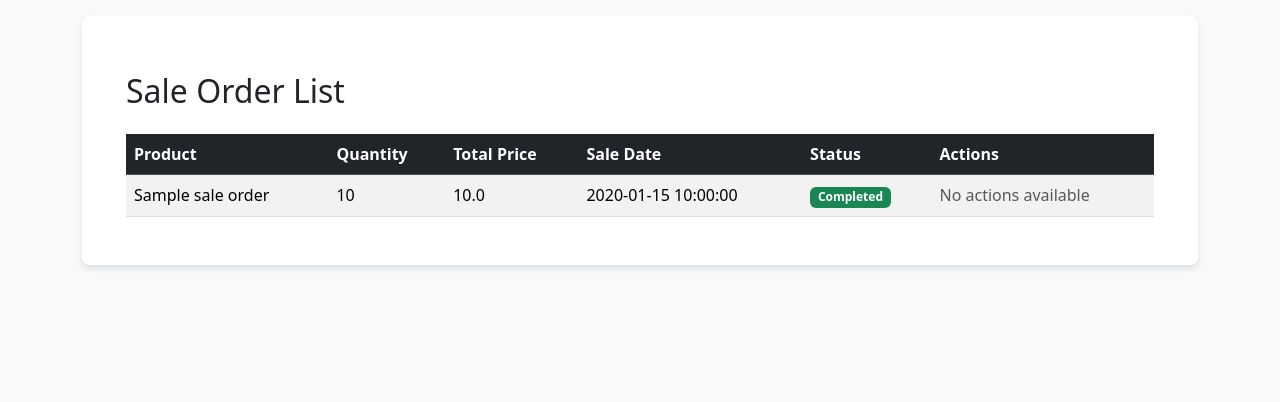
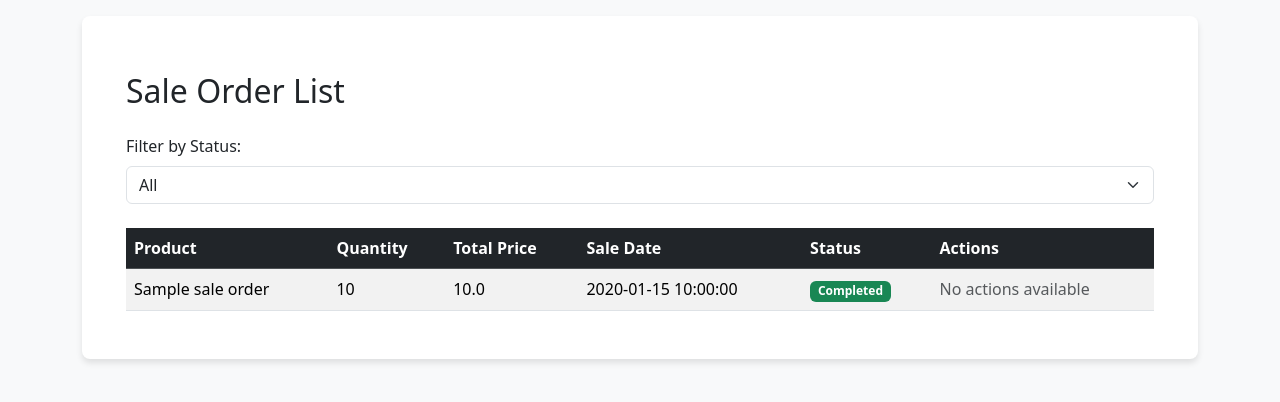
Before and after one commit to nakul1504/inventory-app, a Django app: page /sale-order-list/ in a window 1280 px wide. Shown: the part 80-482 px from the top of the page. Run offline with Django 5.2, Linux system fonts and the light colour scheme; tables that the repository leaves empty hold one stand-in row (values such as "Sample post"); a database or web service that is not in the repository returns one stand-in record (values such as "Sample title"); parts of the project's set-up code (start-up, migrations or seed data) failed here and were passed over.

Commit message:
feat: added filter by category for product-list and filter by order status for sale-order list page

```diff
--- a/inventory/templates/sale_order_list.html
+++ b/inventory/templates/sale_order_list.html
@@ -3,6 +3,19 @@
 {% block content %}
     <div class="container">
         <h2 class="my-4">Sale Order List</h2>
+
+        <form method="get" class="mb-4">
+            <label for="status" class="form-label">Filter by Status:</label>
+            <select id="status" name="status" class="form-select" onchange="this.form.submit()">
+                <option value="">All</option>
+                {% for status in statuses %}
+                    <option value="{{ status }}" {% if status == selected_status %}selected{% endif %}>
+                        {{ status }}
+                    </option>
+                {% endfor %}
+            </select>
+        </form>
+
         <table class="table table-striped table-hover">
             <thead class="table-dark">
                 <tr>
--- a/inventory/views.py
+++ b/inventory/views.py
@@ -53,8 +53,19 @@ class AddProductView(View):
 
 class ProductListView(View):
     def get(self, request):
-        products = db.products.find()
-        return render(request, 'product_list.html', {'products': products})
+        category_filter = request.GET.get('category')  # Get 'category' from query parameters
+        query = {}
+        if category_filter:
+            query['category'] = category_filter  # Filter by category if provided
+
+        products = db.products.find(query)
+        categories = db.products.distinct('category')  # Fetch distinct categories for dropdown
+
+        return render(request, 'product_list.html', {
+            'products': products,
+            'categories': categories,
+            'selected_category': category_filter
+        })
 
 
 class AddSupplierView(View):
@@ -210,7 +221,12 @@ class CompleteSaleOrderView(View):
 
 class SaleOrderListView(View):
     def get(self, request):
-        sale_orders = db.sale_orders.find()
+        status_filter = request.GET.get('status')
+        query = {}
+        if status_filter:
+            query['status'] = status_filter
+
+        sale_orders = db.sale_orders.find(query)
         sale_orders_list = [
             {
                 'id': str(order['_id']),
@@ -223,8 +239,13 @@ class SaleOrderListView(View):
             }
             for order in sale_orders
         ]
-        return render(request, 'sale_order_list.html', {'sale_orders': sale_orders_list})
 
+
+        return render(request, 'sale_order_list.html', {
+            'sale_orders': sale_orders_list,
+            'statuses': ['Pending', 'Completed', 'Cancelled'],  #
+            'selected_status': status_filter
+        })
 
 class StockLevelCheckView(View):
     def get(self, request):
```
Also changed, not shown: inventory/templates/product_list.html (+14 -0 lines).
